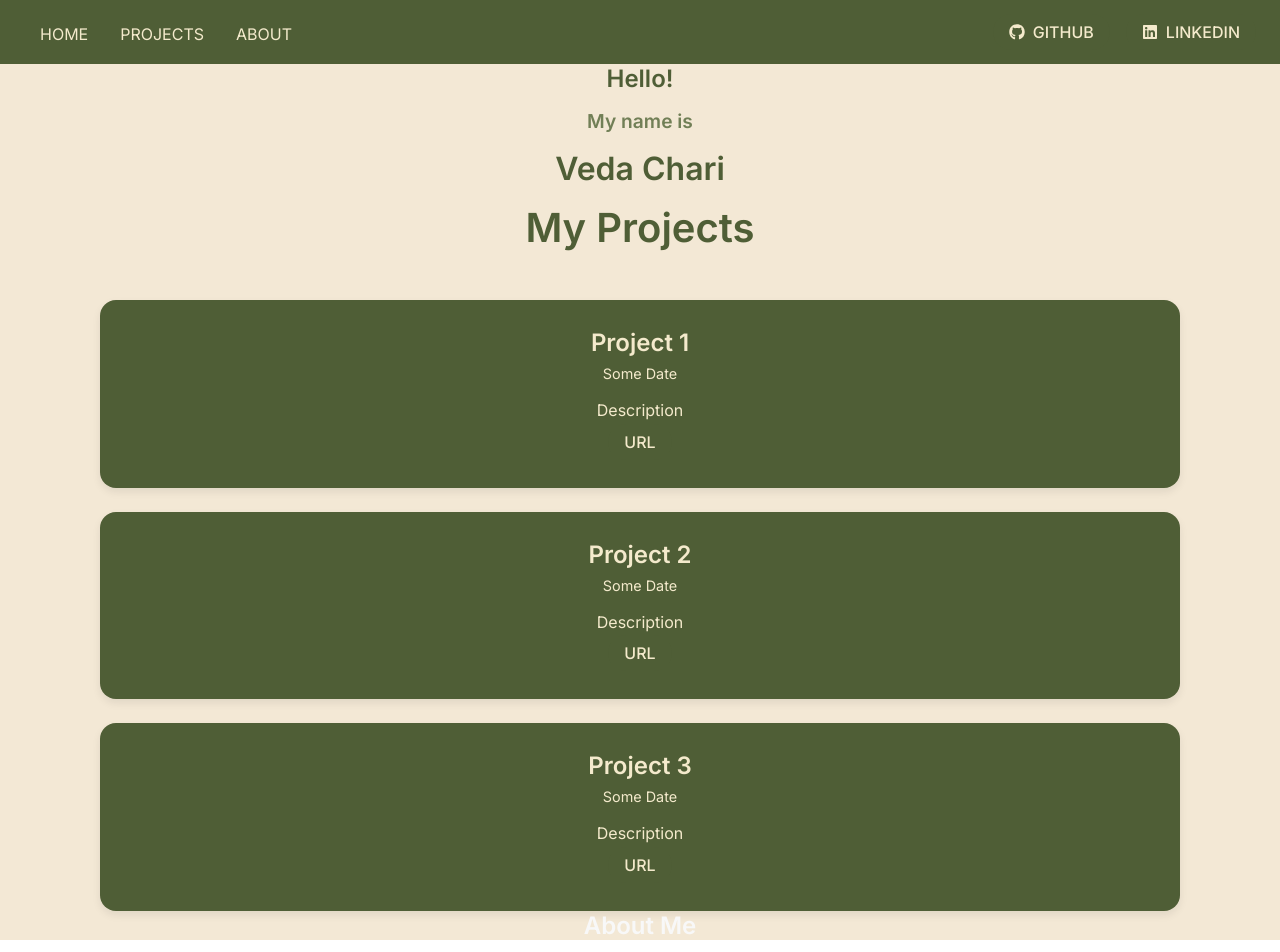
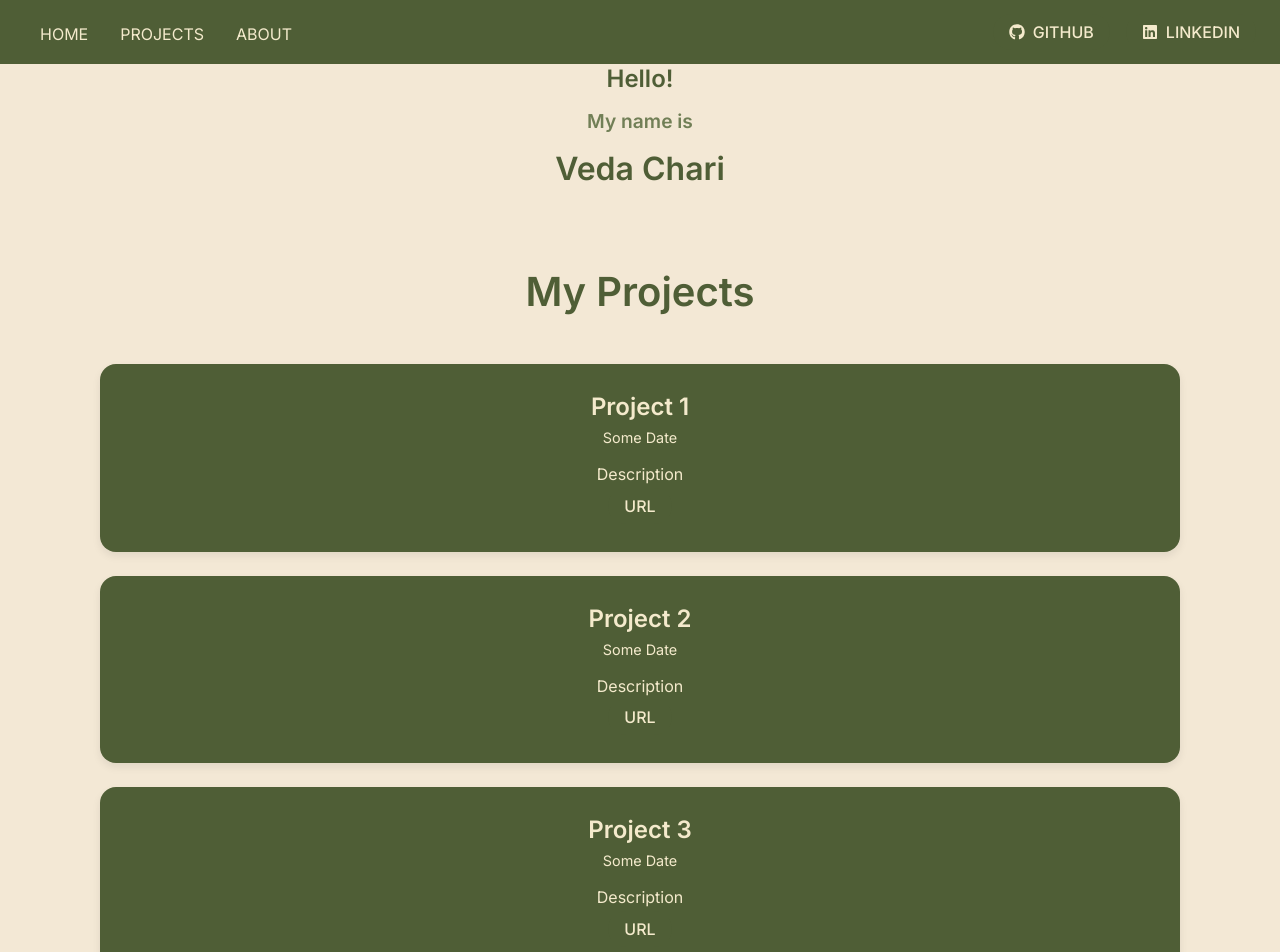
Before and after one commit to vedachari/vedachari.github.io, a React (Vite) app: page / in a window 1280 px wide. Shown: the top 952 px of the page. Built offline with nearby package versions, Linux system fonts and the light colour scheme.

Commit message:
added spacing

```diff
--- a/src/App.css
+++ b/src/App.css
@@ -46,3 +46,9 @@
   width: 100%;
   overflow-x: hidden;
 }
+section {
+  margin-bottom: 4rem; /* space after each section */
+}
+section:last-of-type {
+  margin-bottom: 2rem; /* less space after last section */
+}
```
